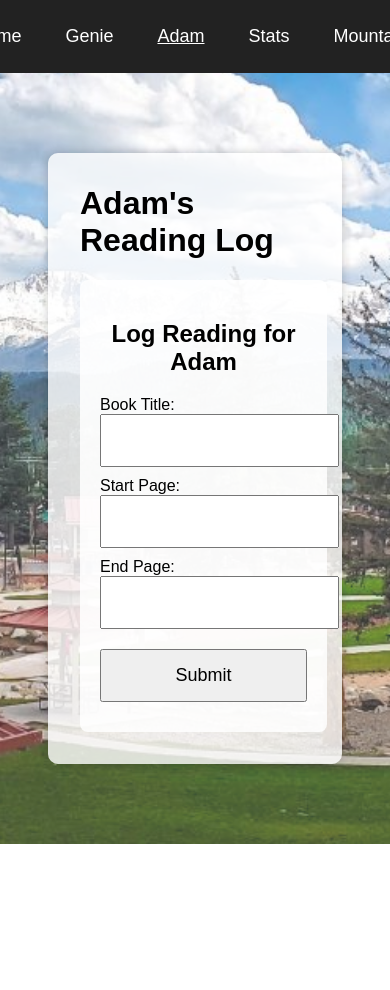
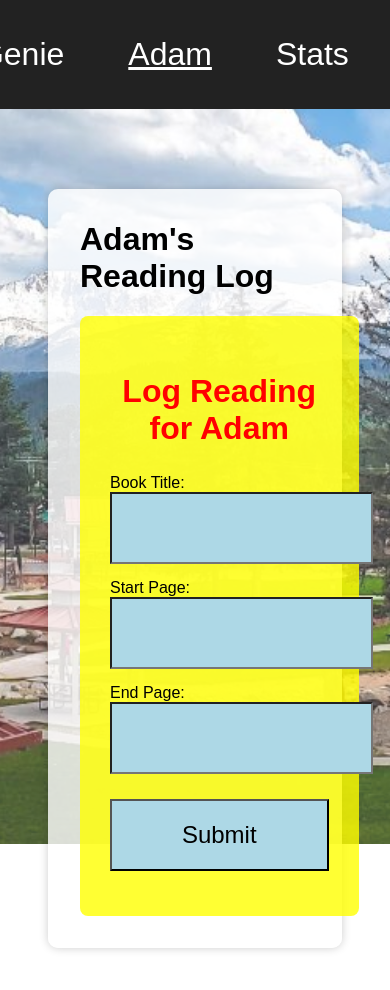
Before and after one commit to Gituserzoo/ReadingTrackerApp, a React (Vite) app in the folder ReadingTrackerApp/: page /adam in a window 390 px wide. Shown: the top 990 px of the page. Before the commit the page ends 844 px from the top, so only its background shows below. Built offline with nearby package versions, Linux system fonts and the light colour scheme.

Commit message:
Move form styling to CSS for better mobile responsiveness

```diff
--- a/ReadingTrackerApp/src/index.css
+++ b/ReadingTrackerApp/src/index.css
@@ -85,28 +85,30 @@ body, html {
 /* ==== Mobile Fixes ==== */
 @media (max-width: 768px) {
   nav a {
-    font-size: 18px;
-    padding: 10px;
+    font-size: 32px;
+    padding: 20px;
     display: block;
     text-align: center;
   }
 
   .reading-form {
-    width: 90%;
-    padding: 20px;
-
+    width: 95%;
+    padding: 30px;
+    background-color: rgba(255, 255, 0, 0.8); /* bright yellow for testing */
   }
 
   .reading-form input,
   .reading-form button {
     width: 100%;
-    padding: 14px;
-    font-size: 18px;
-    margin-bottom: 10px;
+    padding: 20px;
+    font-size: 24px;
+    margin-bottom: 15px;
+    background-color: lightblue; /* just for visibility */
   }
 
   .reading-form h2 {
-    font-size: 24px;
+    font-size: 32px;
     text-align: center;
+    color: red;
   }
 }
```
